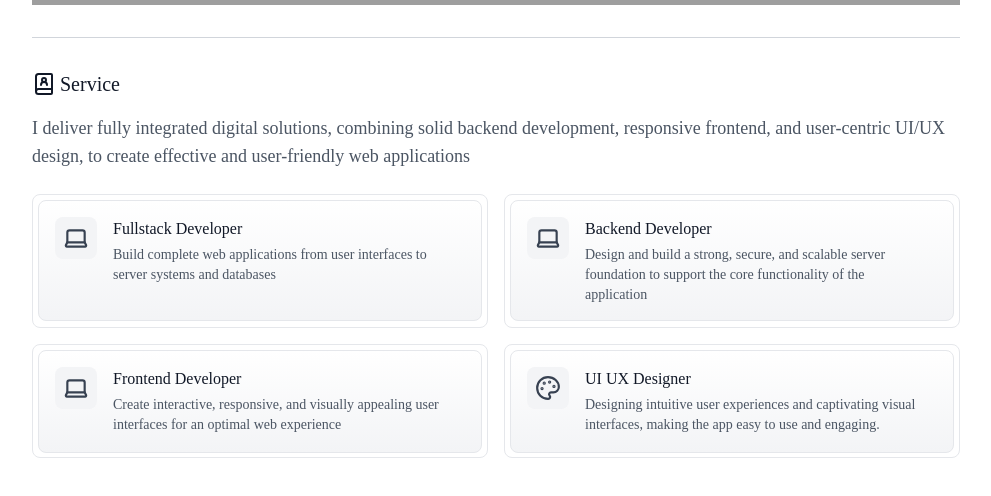
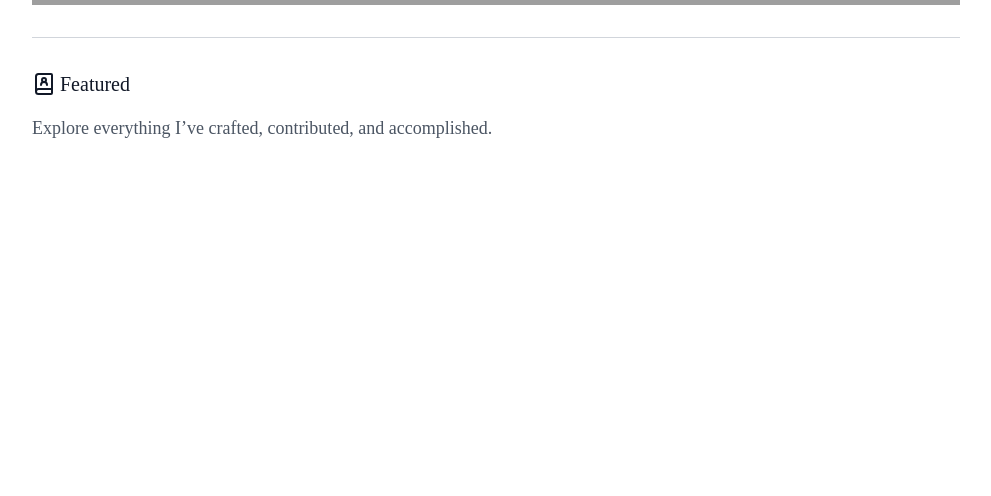
Before and after one commit to ichramsyah/portfolio-dashboard-style, a React (Vite) app: page / in a window 1280 px wide. Shown: the part 1246-1742 px from the top of the page, without its empty margins (272-1263 px from the left). After the commit the page ends 1436 px from the top, so only its background shows below. Built offline with nearby package versions, Linux system fonts and the light colour scheme; grey boxes are pictures that could not be loaded.

Commit message:
update home: featured section

```diff
--- a/src/components/common/ToggleSwitch.jsx
+++ b/src/components/common/ToggleSwitch.jsx
@@ -57,7 +57,7 @@ const ToggleSwitch = ({
         className={`absolute h-[75%] w-[45%] rounded-md ${activeBg} will-change-transform`}
         initial={false}
         animate={{ x: isActive ? 0 : travel }}
-        transition={{ type: 'spring', stiffness: 420, damping: 38 }}
+        transition={{ type: 'spring', stiffness: 420, damping: 48 }}
         style={{ visibility: ready ? 'visible' : 'hidden' }}
       />
 
--- a/src/components/sections/home/Services.jsx
+++ b/src/components/sections/home/Services.jsx
@@ -35,13 +35,7 @@ const Services = () => {
 
   return (
     <div className="mt-8">
-      <motion.div
-        initial={{ opacity: 0, y: 40 }}
-        whileInView={{ opacity: 1, y: 0 }}
-        transition={{ duration: 0.8, ease: 'easeOut', delay: 0.7 }}
-        viewport={{ once: true }}
-        className="flex items-center text-xl text-gray-9 dark:text-whitee mb-4"
-      >
+      <div className="flex items-center text-xl text-gray-9 dark:text-whitee mb-4">
         <svg
           xmlns="http://www.w3.org/2000/svg"
           width="24"
@@ -59,34 +53,9 @@ const Services = () => {
           <circle cx="12" cy="8" r="2" />
         </svg>
         <p className="pl-1">{t('home.service')}</p>
-      </motion.div>
+      </div>
 
-      <motion.p initial={{ opacity: 0, y: 40 }} whileInView={{ opacity: 1, y: 0 }} transition={{ duration: 0.8, ease: 'easeOut', delay: 0.8 }} viewport={{ once: true }} className="text-lg text-gray-6 dark:text-gray-4">
-        {t('home.services_paragraph')}
-      </motion.p>
-
-      <div className="grid md:grid-cols-2 lg:grid-cols-2 gap-4 mt-6">
-        {serviceList.map((service) => (
-          <motion.div
-            initial={{ opacity: 0, y: 40 }}
-            whileInView={{ opacity: 1, y: 0 }}
-            transition={{ duration: 0.8, ease: 'easeOut', delay: 0.9 }}
-            viewport={{ once: true }}
-            key={service.key}
-            className="border border-gray-2 dark:border-gray-7 rounded-lg"
-          >
-            <div className="bg-linear-to-t h-[92%] from-gray-1 to-whitee hover:from-gray-2 hover:to-whitee dark:from-gray-8 dark:to-gray-9 dark:hover:from-gray-7 dark:hover:to-gray-9 rounded-lg p-4 border border-gray-2 dark:border-gray-7 m-[5px]">
-              <div className="flex items-start space-x-4">
-                <div className="p-2 bg-gray-1 dark:bg-gray-6 rounded-lg">{service.icon}</div>
-                <div className="flex-1">
-                  <h3 className=" text-gray-9 dark:text-whitee mb-1">{service.title}</h3>
-                  <p className="text-gray-6 dark:text-gray-4 text-sm pr-2">{service.description}</p>
-                </div>
-              </div>
-            </div>
-          </motion.div>
-        ))}
-      </div>
+      <p className="text-lg text-gray-6 dark:text-gray-4">{t('home.services_paragraph')}</p>
     </div>
   );
 };
--- a/src/data/translations.js
+++ b/src/data/translations.js
@@ -15,26 +15,8 @@ export const translations = {
       religion: 'from Jakarta, Indonesia',
       description:
         'A passionate and dedicated software developer with a focus on end-to-end development. Good understanding of web technologies with modern frameworks. Accustomed to working collaboratively in a team and committed to building functional, responsive and visually appealing web applications.',
-      service: 'Service',
-      services_paragraph: 'I deliver fully integrated digital solutions, combining solid backend development, responsive frontend, and user-centric UI/UX design, to create effective and user-friendly web applications',
-      services: {
-        fullstack: {
-          title: 'Fullstack Developer',
-          description: 'Build complete web applications from user interfaces to server systems and databases',
-        },
-        backend: {
-          title: 'Backend Developer',
-          description: 'Design and build a strong, secure, and scalable server foundation to support the core functionality of the application',
-        },
-        frontend: {
-          title: 'Frontend Developer',
-          description: 'Create interactive, responsive, and visually appealing user interfaces for an optimal web experience',
-        },
-        uiux: {
-          title: 'UI UX Designer',
-          description: 'Designing intuitive user experiences and captivating visual interfaces, making the app easy to use and engaging.',
-        },
-      },
+      service: 'Featured',
+      services_paragraph: 'Explore everything I’ve crafted, contributed, and accomplished.',
     },
     about: {
       title: 'About Me',
@@ -186,27 +168,8 @@ I am eager to contribute to the technology industry with innovative web solution
       religion: 'Berasal dari Jakarta, Indonesia',
       description:
         'Seorang pengembang perangkat lunak yang bersemangat dan berdedikasi dengan fokus pada pengembangan end-to-end. Memiliki pemahaman yang baik dalam teknologi web dengan framework modern. Terbiasa bekerja secara kolaboratif dalam tim serta berkomitmen untuk membangun aplikasi web yang fungsional, responsif, dan menarik secara visual.',
-      service: 'Layanan',
-      services_paragraph:
-        'Saya menghadirkan solusi digital yang terintegrasi penuh, menggabungkan pengembangan backend yang solid, frontend yang responsif, serta desain UI/UX yang berpusat pada pengguna, untuk menciptakan aplikasi web yang efektif dan mudah digunakan.',
-      services: {
-        fullstack: {
-          title: 'Fullstack Developer',
-          description: 'Membangun aplikasi web lengkap dari antarmuka pengguna hingga sistem server dan database, memastikan solusi yang terintegrasi penuh.',
-        },
-        backend: {
-          title: 'Backend Developer',
-          description: 'Merancang dan membangun fondasi server yang kuat, aman, dan skalabel untuk mendukung fungsionalitas inti aplikasi',
-        },
-        frontend: {
-          title: 'Frontend Developer',
-          description: 'Menciptakan antarmuka pengguna yang interaktif, responsif, dan menarik secara visual untuk pengalaman web yang optimal.',
-        },
-        uiux: {
-          title: 'UI UX Designer',
-          description: 'Mendesain pengalaman pengguna yang intuitif dan antarmuka visual yang menawan, membuat aplikasi mudah digunakan dan menarik.',
-        },
-      },
+      service: 'Unggulan',
+      services_paragraph: 'Jelajahi semua yang telah saya buat, kontribusikan, dan capai.',
     },
     about: {
       title: 'Tentang Saya',
```
